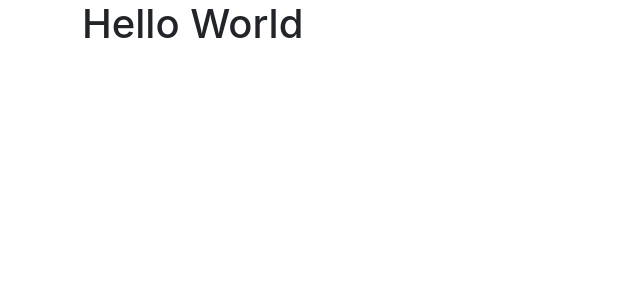
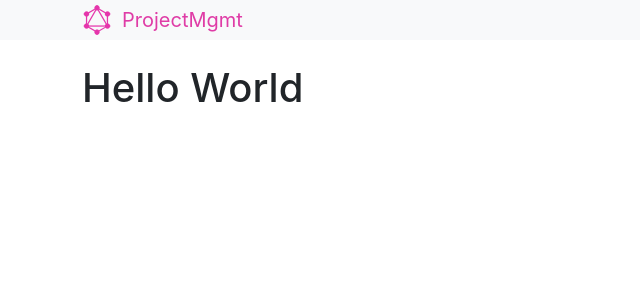
Before and after one commit to sserges/mgmt-app, a React (Create React App) app in the folder client/: page / in a window 1280 px wide. Shown: the top 300 px of the page, without its empty margins (0-640 px from the left). Built offline with nearby package versions, Linux system fonts and the light colour scheme.

Commit message:
Start On The Client

```diff
--- a/client/src/App.js
+++ b/client/src/App.js
@@ -1,8 +1,13 @@
+import Header from './components/Header'
+
 function App() {
   return (
-    <div className='container'>
-      <h1>Hello World</h1>
-    </div>
+    <>
+      <Header />
+      <div className='container'>
+        <h1>Hello World</h1>
+      </div>
+    </>
   )
 }
 
--- /dev/null
+++ b/client/src/components/Header.jsx
@@ -0,0 +1,16 @@
+import logo from './assets/logo.png'
+
+export default function Header() {
+    return (
+        <nav className='navbar bg-light mb-4 p-0'>
+            <div className='container'>
+                <a className='navbar-brand' href="/">
+                    <div className='d-flex'>
+                        <img src={logo} alt='logo' className='mr-2' />
+                        <div>ProjectMgmt</div>
+                    </div>
+                </a>
+            </div>
+        </nav>
+    )
+}
```
